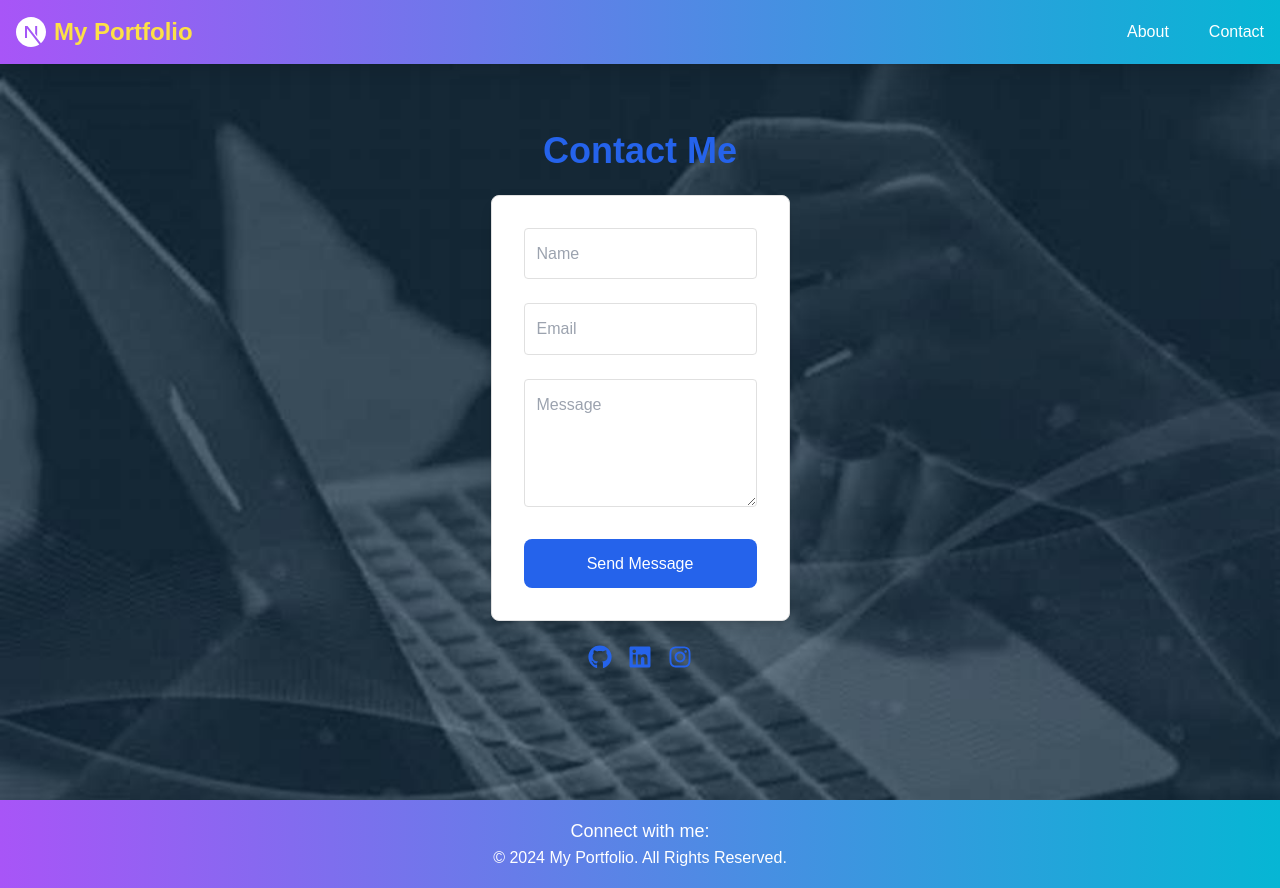
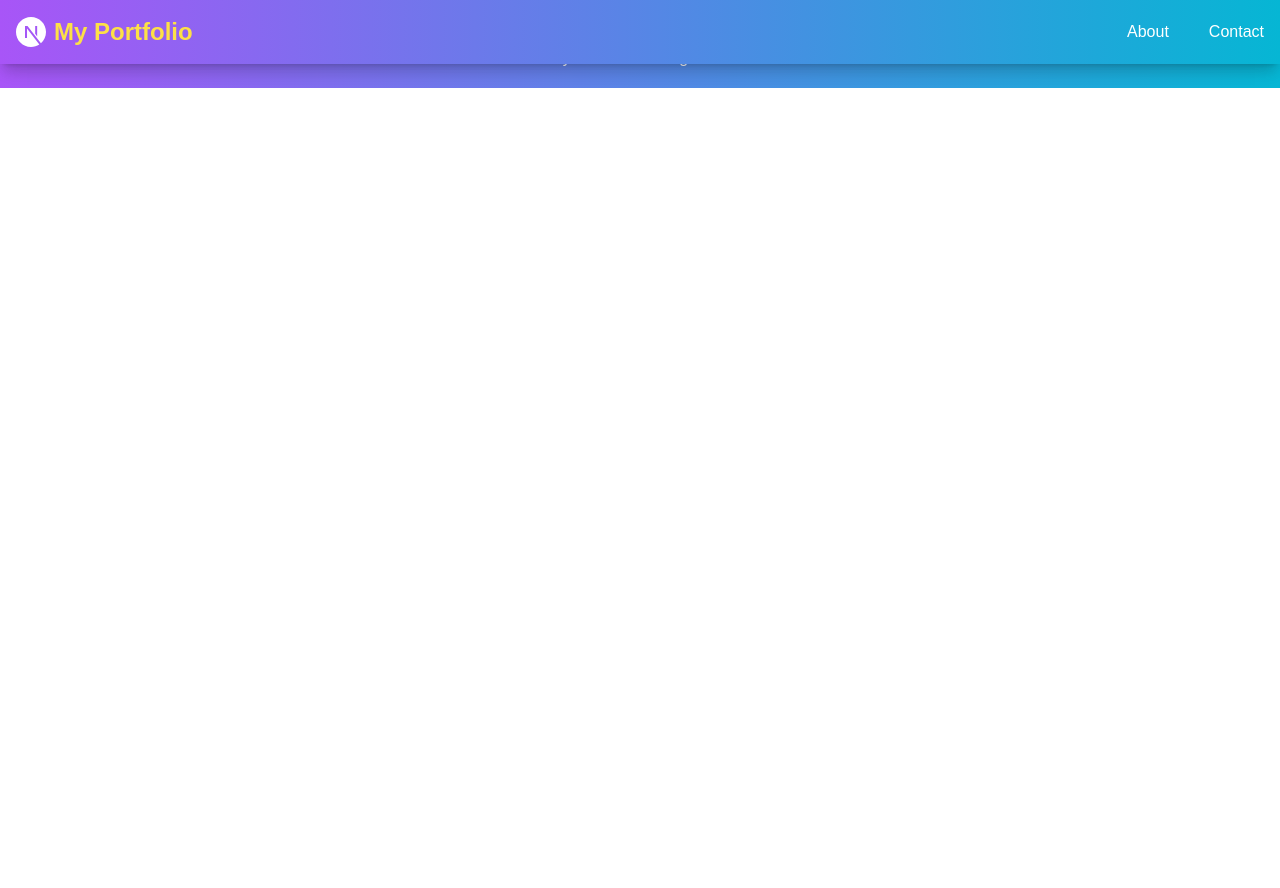
Before and after one commit to zainabbehzad/next-js-simple-portfolio, a Next.js app: page /contact in a window 1280 px wide. After the commit the page ends 800 px from the top, so only its background shows below. Built offline with nearby package versions, Linux system fonts and the light colour scheme.

Commit message:
Created the contact page with it is appropriate design

```diff
--- a/app/contact/page.tsx
+++ b/app/contact/page.tsx
@@ -1,121 +1,59 @@
 'use client';
 
-import { FC, FormEvent, useState } from 'react';
-import { FaGithub, FaLinkedin, FaInstagram } from 'react-icons/fa';
+import { useState } from 'react';
+import Link from 'next/link';
+import { SiNextdotjs } from 'react-icons/si';
 
-interface FormData {
-  name: string;
-  email: string;
-  message: string;
-}
+const Navbar = (): JSX.Element => {
+  const [isOpen, setIsOpen] = useState(false);
 
-const ContactPage: FC = () => {
-  const [formData, setFormData] = useState<FormData>({
-    name: '',
-    email: '',
-    message: '',
-  });
-
-  const [errors, setErrors] = useState<Partial<FormData>>({});
-
-  const handleChange = (e: React.ChangeEvent<HTMLInputElement | HTMLTextAreaElement>): void => {
-    setFormData({ ...formData, [e.target.name]: e.target.value });
-  };
-
-  const validateForm = (): Partial<FormData> => {
-    const newErrors: Partial<FormData> = {};
-
-    if (!formData.name.trim()) {
-      newErrors.name = 'Name is required';
-    }
-
-    const emailRegex = /^[^\s@]+@[^\s@]+\.[^\s@]+$/;
-    if (!formData.email.trim()) {
-      newErrors.email = 'Email is required';
-    } else if (!emailRegex.test(formData.email)) {
-      newErrors.email = 'Email is invalid';
-    }
-
-    if (!formData.message.trim()) {
-      newErrors.message = 'Message is required';
-    }
-
-    return newErrors;
-  };
-
-  const handleSubmit = (event: FormEvent<HTMLFormElement>): void => {
-    event.preventDefault();
-    const validationErrors = validateForm();
-
-    if (Object.keys(validationErrors).length > 0) {
-      setErrors(validationErrors);
-    } else {
-      setErrors({});
-      // Form is valid – do nothing or show a success message
-      console.log('Form is valid:', formData);
-    }
+  const toggleMenu = (): void => {
+    setIsOpen(!isOpen);
   };
 
   return (
-    <div className="relative flex flex-col items-center justify-center h-screen bg-cover bg-center" style={{ backgroundImage: 'url(/OIP.jpeg)'}}>
-      <h1 className="text-4xl font-bold text-center mb-6 text-blue-600">Contact Me</h1>
-      <div className="flex flex-col items-center">
-        <form className="max-w-lg mx-auto bg-white p-8 rounded-lg shadow-lg border border-gray-200 space-y-6 min-h-[400px]" onSubmit={handleSubmit}>
-          <div>
-            <input
-              type="text"
-              name="name"
-              className={`w-full border p-3 rounded transition duration-300 focus:outline-none focus:ring-2 focus:ring-blue-500 ${errors.name ? 'border-red-500' : 'border-gray-300'}`}
-              placeholder="Name"
-              value={formData.name}
-              onChange={handleChange}
-            />
-            {errors.name && <p className="text-red-500 mt-1">{errors.name}</p>}
-          </div>
-
-          <div>
-            <input
-              type="email"
-              name="email"
-              className={`w-full border p-3 rounded transition duration-300 focus:outline-none focus:ring-2 focus:ring-blue-500 ${errors.email ? 'border-red-500' : 'border-gray-300'}`}
-              placeholder="Email"
-              value={formData.email}
-              onChange={handleChange}
-            />
-            {errors.email && <p className="text-red-500 mt-1">{errors.email}</p>}
-          </div>
-
-          <div>
-            <textarea
-              name="message"
-              className={`w-full border p-3 rounded text-black transition duration-300 focus:outline-none focus:ring-2 focus:ring-blue-500 ${errors.message ? 'border-red-500' : 'border-gray-300'}`}
-              placeholder="Message"
-              value={formData.message}
-              onChange={handleChange}
-              rows={4}
-            />
-            {errors.message && <p className="text-red-500 mt-1">{errors.message}</p>}
-          </div>
-
-          <button type="submit" className="w-full bg-blue-600 text-white p-3 rounded-lg hover:bg-blue-700 transition duration-300">
-            Send Message
+    <nav className="bg-gradient-to-r from-purple-500 to-cyan-500 p-4 fixed w-full z-10 shadow-lg">
+      <div className="max-w-7xl mx-auto flex items-center justify-between">
+        <div className="text-white text-2xl font-bold flex items-center">
+          <SiNextdotjs className="mr-2 text-white" size={30} />
+          <Link href="/" className="text-yellow-300 hover:text-yellow-400 transition">My Portfolio</Link>
+        </div>
+        <div className="md:hidden">
+          <button
+            onClick={toggleMenu}
+            type="button"
+            className="text-white focus:outline-none"
+          >
+            <svg
+              className="w-6 h-6"
+              fill="none"
+              stroke="currentColor"
+              viewBox="0 0 24 24"
+              xmlns="http://www.w3.org/2000/svg"
+            >
+              <path
+                strokeLinecap="round"
+                strokeLinejoin="round"
+                strokeWidth="2"
+                d={isOpen ? 'M6 18L18 6M6 6l12 12' : 'M4 6h16M4 12h16M4 18h16'}
+              />
+            </svg>
           </button>
-        </form>
-
-        <div className="flex justify-center mt-6 space-x-4">
-          <a href="https://github.com/zainabbehzad" target="_blank" rel="noopener noreferrer" className="text-blue-600 hover:text-blue-800 transition">
-            <FaGithub className="w-6 h-6" />
-          </a>
-          <a href="https://www.linkedin.com/in/zainab-behzad-3126692b5" target="_blank" rel="noopener noreferrer" className="text-blue-600 hover:text-blue-800 transition">
-            <FaLinkedin className="w-6 h-6" />
-          </a>
-          <a href="https://www.instagram.com/z_behzad_?igsh=a2ZuejVsZGp2a2pt" target="_blank" rel="noopener noreferrer" className="text-blue-600 hover:text-blue-800 transition">
-            <FaInstagram className="w-6 h-6" />
-          </a>
+        </div>
+        <div className="hidden md:flex items-center space-x-10">
+          <Link href="/about" className="text-white hover:text-gray-200 transition">About</Link>
+          <Link href="/contact" className="text-white hover:text-gray-200 transition">Contact</Link>
         </div>
       </div>
-    </div>
+
+      {isOpen && (
+        <div className="md:hidden mt-4 flex flex-col space-y-4 bg-white shadow-lg rounded-lg p-4 absolute w-full left-0">
+          <Link href="/about" className="text-gray-800 hover:bg-gray-200 rounded p-2 transition">About</Link>
+          <Link href="/contact" className="text-gray-800 hover:bg-gray-200 rounded p-2 transition">Contact</Link>
+        </div>
+      )}
+    </nav>
   );
 };
 
-export default ContactPage;
+export default Navbar;
```
